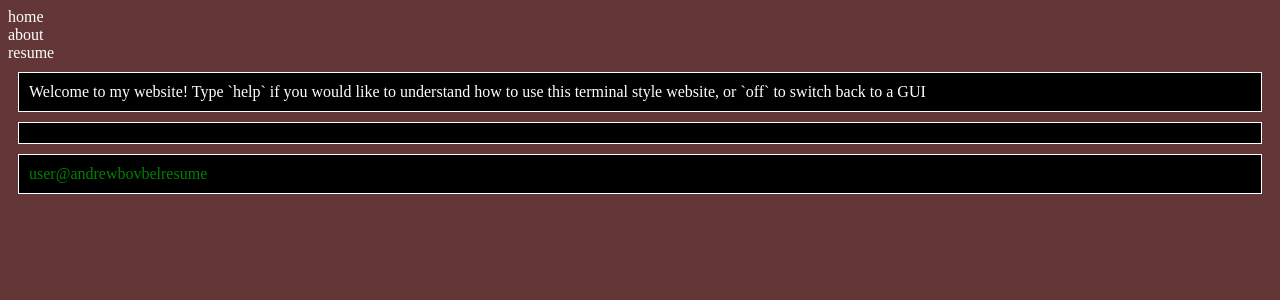
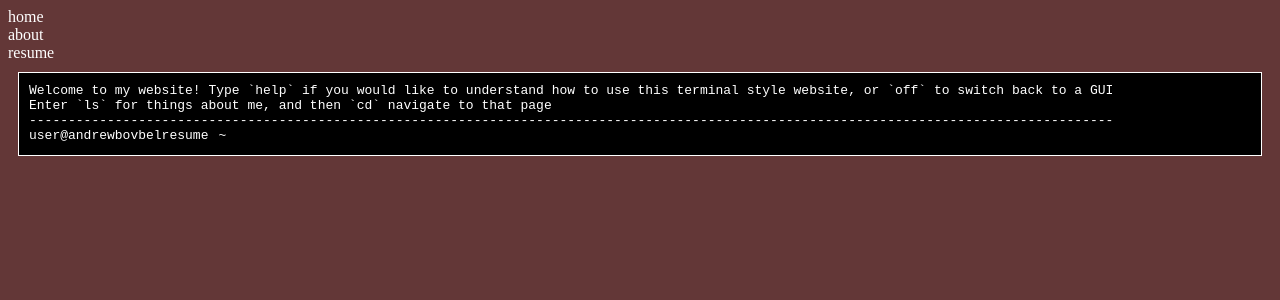
Before and after one commit to andrewbovbel/andrewbovbel.github.io, a React (Create React App) app: page / in a window 1280 px wide. Shown: the top 300 px of the page. Built offline with nearby package versions, Linux system fonts and the light colour scheme.

Commit message:
fix: styling

```diff
--- a/src/pages/Home.js
+++ b/src/pages/Home.js
@@ -2,18 +2,19 @@ import styled from 'styled-components';
 import React, { useState } from 'react';
 
 const Terminal = styled.div`
-    display: flex;
-    align-items: center;
     background-color: black;
     border: 1px solid white;
     padding: 10px;
     margin: 10px;
+    font-family: monospace;
 `
 
 const Prompt = styled.div`
-    color: green;
+    color: white;
     margin-right: 10px;
-`
+    display:flex;
+    justify-content: space-between
+    `
 
 const Input = styled.input`
     background-color: black;
@@ -24,21 +25,19 @@ const Input = styled.input`
     width: 100%;
 `
 
-const Output = styled.div`
-    margin: 10px;
-    padding: 10px;
-    border: 1px solid white;
-    background-color: black;
-    white-space: pre-wrap;
-    max-height: 200px;
-    overflow-y: auto;
+const User = styled.div`
+    margin-right: 10px
 `
+const Directory = styled.div`
+    margin-right: 10px
+`
+
 function Home() {
 
     const [input, setInput ] = useState('');
-    const [output, setOutput] = useState([]);
-    const help = ["`clear` will clear the output", "`off` is currently in development"]
-    const commands = ["clear", "off", "help", "ls"]
+    const [output, setOutput] = useState(['Welcome to my website! Type `help` if you would like to understand how to use this terminal style website, or `off` to switch back to a GUI', 'Enter `ls` for things about me, and then `cd` navigate to that page', '-------------------------------------------------------------------------------------------------------------------------------------------']);
+    const help = ["`clear` will clear the output", "`off` is currently in development", "`ls` displays directories that describe who I am"]
+    const directories = ["about", "resume", "tutoring"]
     function handleInputChange(e) {
         setInput(e.target.value)
     }
@@ -50,7 +49,14 @@ function Home() {
             console.log(value)
             setInput('')
 
-            switch(value.toLowerCase()) {
+            const commands = value.split(" ")
+
+            switch(commands[0].toLowerCase()) {
+                case "ls":
+                    setOutput([...output, ...directories])
+                    break
+                case "cd":
+                    break
                 case "clear":
                     setOutput([])
                     break
@@ -61,7 +67,7 @@ function Home() {
                     setOutput([...output, "`off` is currently in development, sorry!"])
                     break
                 default:
-                    setOutput([...output, `command not found: ${value}`]) //will cause rerender twice if command not found
+                    setOutput([...output, `command not found: ${commands[0]}`]) //will cause rerender twice if command not found
 
             }
 
@@ -75,17 +81,20 @@ function Home() {
 
     return(
         <>
-        <Output>
-        Welcome to my website! Type `help` if you would like to understand how to use this terminal style website, or `off` to switch back to a GUI
-        </Output>
-        <Output>
+
+        <Terminal>
+        {/* <Output>
+
+
+        </Output>    */}
             {output.map((line, index) => (
                 <div key={index}>{line}</div>
             ))}
-        </Output>
-        <Terminal>
-            <Prompt>user@andrewbovbelresume</Prompt>
-            <Input onKeyDown={handleInputSubmit} value={input} onChange={handleInputChange}></Input>
+            <Prompt>
+                <User>user@andrewbovbelresume</User>
+                <Directory>{" ~ "}</Directory>
+                <Input onKeyDown={handleInputSubmit} value={input} onChange={handleInputChange}></Input>
+            </Prompt>
         </Terminal>
 
          </>
```
Also changed, not shown: 1 other file (tests, documents, lock files or other folders).
